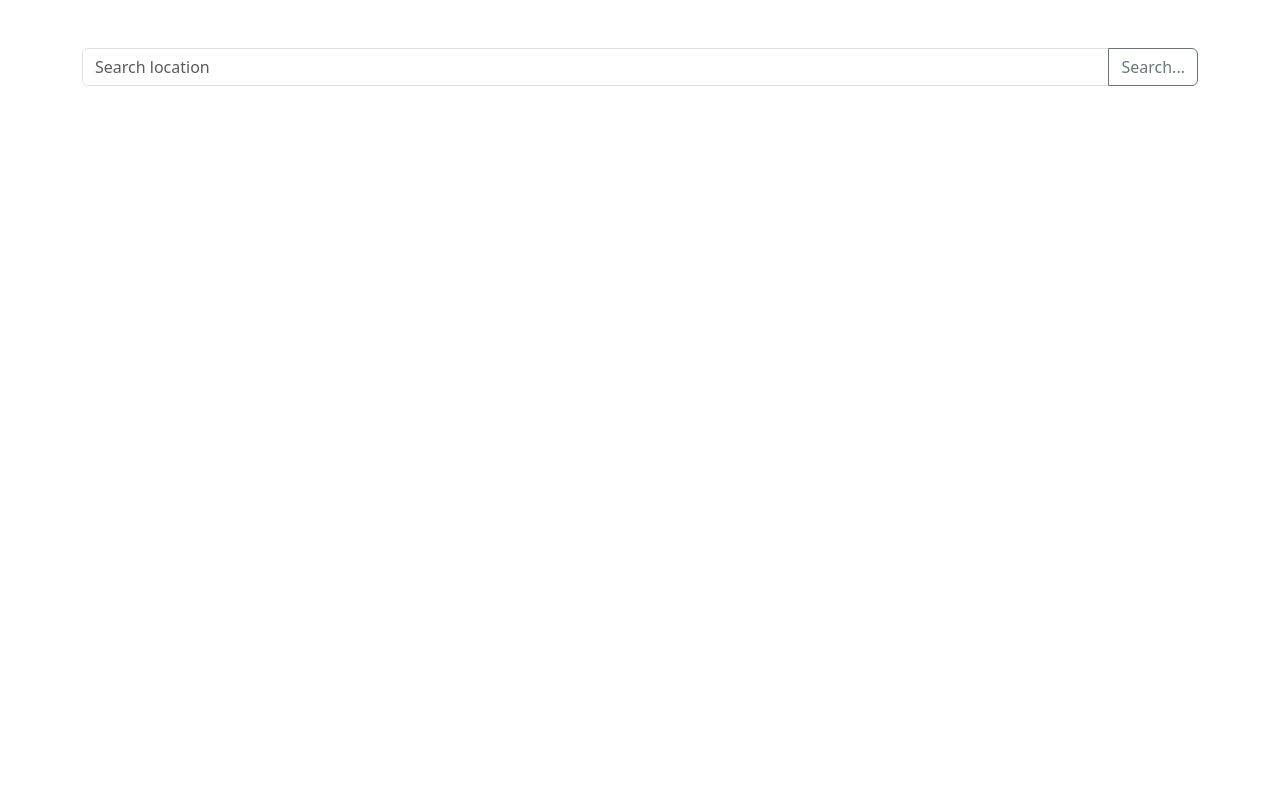
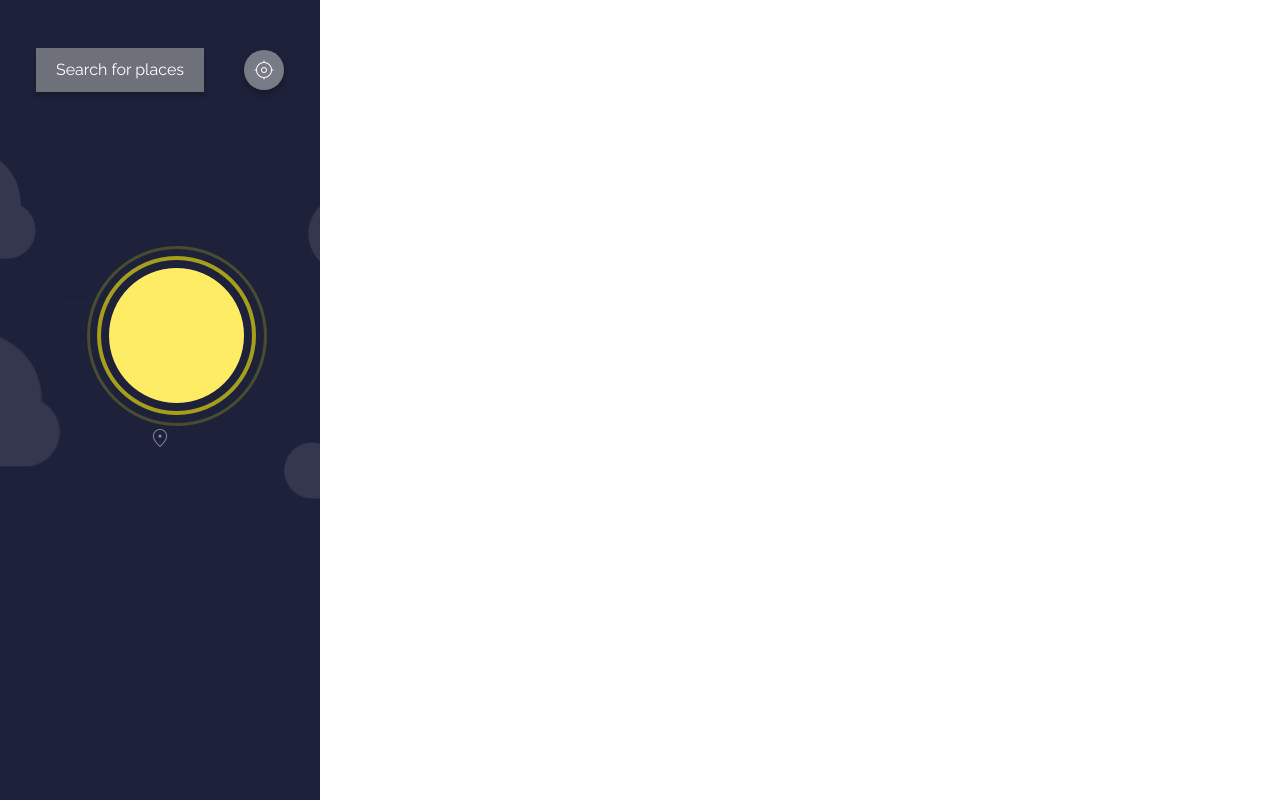
Before and after one commit to Franz0r22/ClimaApp, a React (Vite) app: page / in a window 1280 px wide. Built offline with nearby package versions, Linux system fonts and the light colour scheme; no server answers.

Commit message:
Clima App

```diff
--- a/index.html
+++ b/index.html
@@ -4,6 +4,7 @@
     <meta charset="UTF-8" />
     <link rel="icon" type="image/svg+xml" href="/vite.svg" />
     <meta name="viewport" content="width=device-width, initial-scale=1.0" />
+    <link rel="stylesheet" href="https://fonts.googleapis.com/css2?family=Material+Symbols+Outlined:opsz,wght,FILL,GRAD@20..48,100..700,0..1,-50..200" />
     <title>Clima App</title>
   </head>
   <body>
--- a/src/App.css
+++ b/src/App.css
@@ -0,0 +1,101 @@
+@import url('https://fonts.googleapis.com/css2?family=Raleway:wght@300;400;500;600;700&display=swap');
+
+
+* {
+    font-family: 'Raleway', sans-serif;
+}
+
+.sideBlock {
+    min-height: 100vh;
+    background: #1E213A;
+    position: relative;
+}
+
+.sideBlock::before {
+    content: "";
+    position: absolute;
+    top: 0;
+    left: 0;
+    width: 100%;
+    height: 100%;
+    background: url('assets/Cloud-background.png');
+    background-size: 725px;
+    background-position: 50% 25%;
+    background-repeat: no-repeat;
+    opacity: 0.1;
+}
+
+.material-symbols-outlined {
+  font-variation-settings:
+  'FILL' 0,
+  'wght' 200,
+  'GRAD' 0,
+  'opsz' 24
+}
+
+.colorIcon {
+    color: white;
+    padding: 8px;
+}
+
+.bgIcon {
+    height: 40px;
+    width: 40px;
+    border-radius: 50%;
+    background-color: #787a86;
+    filter: drop-shadow(0px 4px 4px rgba(0, 0, 0, 0.25));
+    cursor: pointer;
+}
+
+.btn-search {
+    background: #6E707A;
+    box-shadow: 0px 4px 4px 0px rgba(0, 0, 0, 0.25);
+    border: none;
+    color: white;
+    padding: 10px 20px;
+    cursor: pointer;
+    z-index: 2;
+}
+
+.mt-image {
+    margin-top: 8rem;
+}
+
+.mt-temp {
+    margin-top: 6rem;
+}
+
+.temperatureTitle {
+    color: #E7E7EB;
+    font-size: 120px;
+    font-weight: 500;
+    line-height: normal;
+    text-align: center;
+}
+
+.celsius {
+    color: #A09FB1;
+    font-size: 48px;
+    font-weight: 500;
+    line-height: normal;
+}
+
+.weatherTitle {
+    color: #E7E7EB;
+    font-size: 36px;
+    font-weight: 500;
+    line-height: normal;
+    text-align: center;
+}
+
+.locationTitle {
+    color: #88869D;
+    font-size: 20px;
+    font-weight: 500;
+    line-height: normal;
+    text-align: center;
+}
+
+.locationIcon {
+    color: #88869D;
+}
--- a/src/components/App.jsx
+++ b/src/components/App.jsx
@@ -16,19 +16,21 @@ function App() {
   const [lat, setLat] = useState();
   const [lon, setLon] = useState();
   const [temperature, setTemperature] = useState();
+  const [weather, setWeather] = useState();
+  const [location, setLocation] = useState();
   const cityRef = useRef();
 
 
   //Efectos
   useEffect(() => {
     if (city != undefined) {
-      locationCall(city, setLat, setLon, setTemperature);
+      locationCall(city, setLat, setLon);
     }
   }, [city]);
 
   useEffect(() => {
     if (lat !== undefined && lon !== undefined) {
-      apiCall(lat, lon, setTemperature);
+      apiCall(lat, lon, setTemperature, setWeather, setLocation);
     }
   }, [lat, lon]);
 
@@ -53,9 +55,15 @@ function App() {
     setCity(cityRef.current.value)
   }
 
+  //Round
+  const roundTemp = (temperature) => {
+    return Math.round(temperature);
+  }
+
+
   return (
     <>
-      <Container className="py-5">
+      {/* <Container className="py-5">
         <Row>
           <Col>
             <InputGroup className="mb-3">
@@ -80,6 +88,43 @@ function App() {
             {temperature && <p>La temperatura actual es {temperature.temp}</p>}
           </Col>
         </Row>
+      </Container> */}
+      <Container fluid>
+        <Row>
+          <Col lg={3} className="sideBlock">
+            <div className="d-flex justify-content-between align-items-center mx-4 mt-5">
+              <button className="btn-search">Search for places</button>
+              <div className="bgIcon">
+                <span className="material-symbols-outlined colorIcon">
+                  my_location
+                </span>
+              </div>
+            </div>
+            <div className="text-center mt-image">
+              <img src="./src/assets/Clear.png" alt="Wheater Image" />
+            </div>
+            <div>
+              {temperature && (
+                <h2 className="temperatureTitle mt-temp">
+                  {roundTemp(temperature.temp)}
+                  <span className="celsius">°C</span>
+                </h2>
+              )}
+            </div>
+            <div>
+              {weather && <h2 className="weatherTitle mt-2">{weather.main}</h2>}
+            </div>
+            <div className='d-flex align-items-center justify-content-center'>
+              <span class="material-symbols-outlined locationIcon">location_on</span>
+              {location && (
+                <h2 className="locationTitle mt-2">
+                  {location}
+                </h2>
+              )}
+            </div>
+          </Col>
+          <Col lg={9}></Col>
+        </Row>
       </Container>
     </>
   );
--- a/src/services/fetch.js
+++ b/src/services/fetch.js
@@ -1,6 +1,6 @@
 const apikey = "e16fd543e91da27dcdfbdf131b88716d";
 
-const locationCall = async (city, latState, lonState, setTemperature) => {
+const locationCall = async (city, latState, lonState) => {
 
   try {
     const response = await fetch(
@@ -21,7 +21,6 @@ const locationCall = async (city, latState, lonState, setTemperature) => {
     latState(latitude);
     lonState(longitude);
 
-    //await apiCall(latitude, longitude, setTemperature);
 
   }
 
@@ -32,7 +31,7 @@ const locationCall = async (city, latState, lonState, setTemperature) => {
   }
 };
 
-const apiCall = async (lat, lon, temperature) => {
+const apiCall = async (lat, lon, temperature, weather, location) => {
 
   try {
 
@@ -48,7 +47,15 @@ const apiCall = async (lat, lon, temperature) => {
 
     const temperatureValues = data.main;
 
+    const [weatherValue] = data.weather;
+
+    const locationValue = data.name;
+
     temperature(temperatureValues);
+
+    weather(weatherValue);
+
+    location(locationValue);
 
   }
 
```
